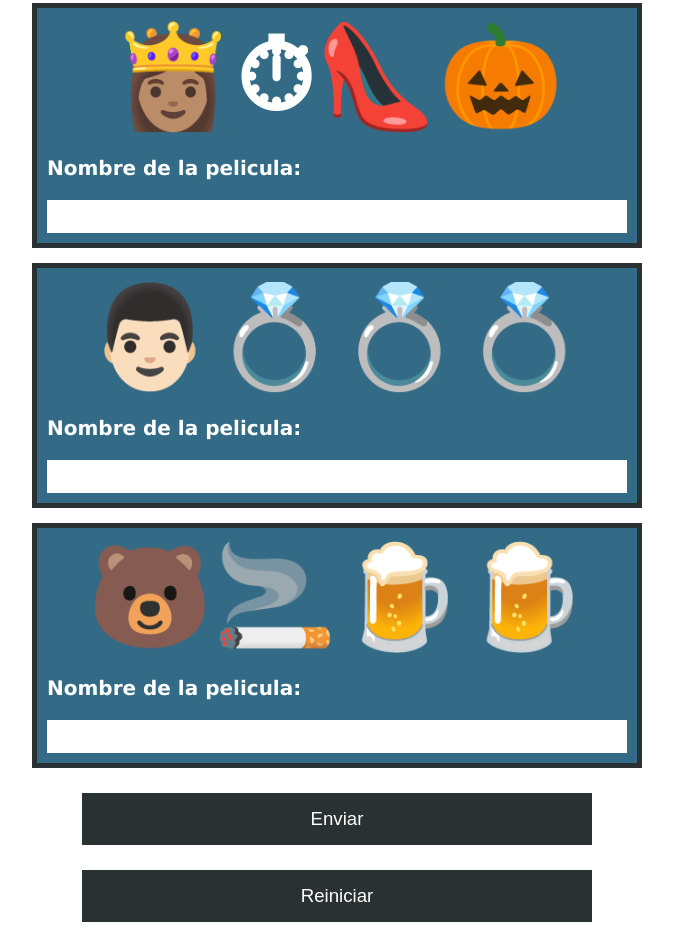
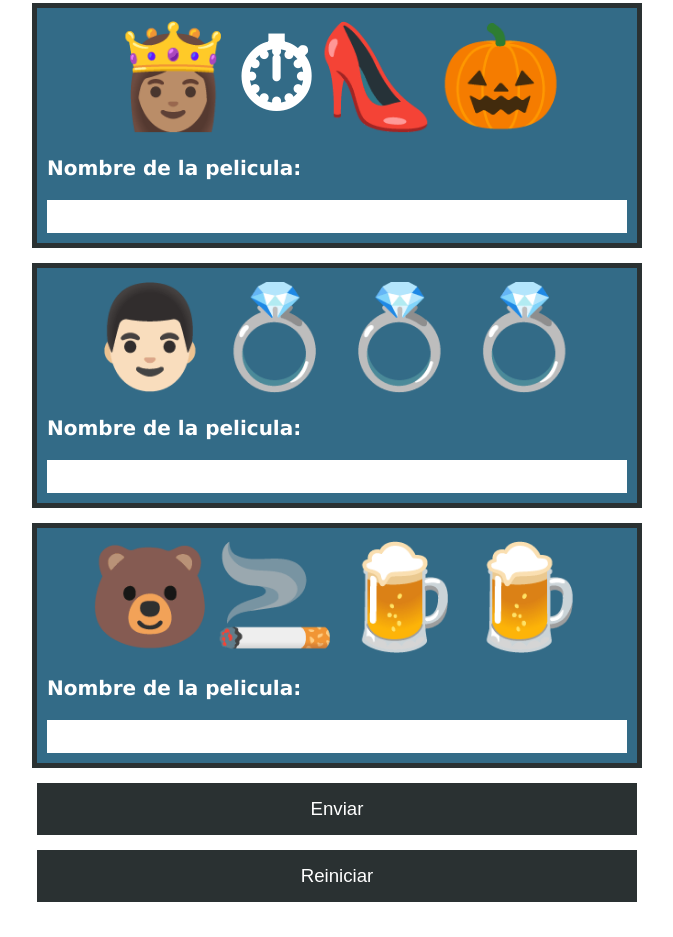
Before and after one commit to ald-ac/adivinaLaPelicula, a plain HTML site: page index.html in a window 1280 px wide. Shown: the part 1110-2047 px from the top of the page, without its empty margins (303-976 px from the left). Drawn offline with Linux system fonts and the light colour scheme.

Commit message:
Arreglando botones, tamaño a pantallas menores

```diff
--- a/index.html
+++ b/index.html
@@ -48,9 +48,10 @@
                 <label for="r7">Nombre de la pelicula:</label>
                 <input type="text" name="r7" id="r7">
             </div>
-
-            <input type="submit" value="Enviar" class="btnEnviar">
-            <input type="button" value="Reiniciar" class="btnEnviar" id="reiniciar">
+            <div class="botones">
+                <input type="submit" value="Enviar" class="btn">
+                <input type="button" value="Reiniciar" class="btn" id="reiniciar">
+            </div>
         </form>
     </section>
     <script src="./app.js"></script>
--- a/style.css
+++ b/style.css
@@ -34,7 +34,7 @@ form {
     font-weight: 600;
 }
 
-.p > p, label, input {
+.p > p, .p > label, .p > input {
     margin: 10px 10px;
 }
 
@@ -48,13 +48,17 @@ form {
     padding: 5px 5px;
 }
 
-.btnEnviar {
+.botones {
+    max-width: 600px;
+    width: 97%;
+}
+
+.btn {
     width: 100%;
     border: none;
-    padding: 15px 10px;
+    padding: 15px 0;
     margin-bottom: 15px;
     background-color: #2A3132;
     color: #ffffff;
     font-size: 14pt;
-    width: 510px;
 }
```
